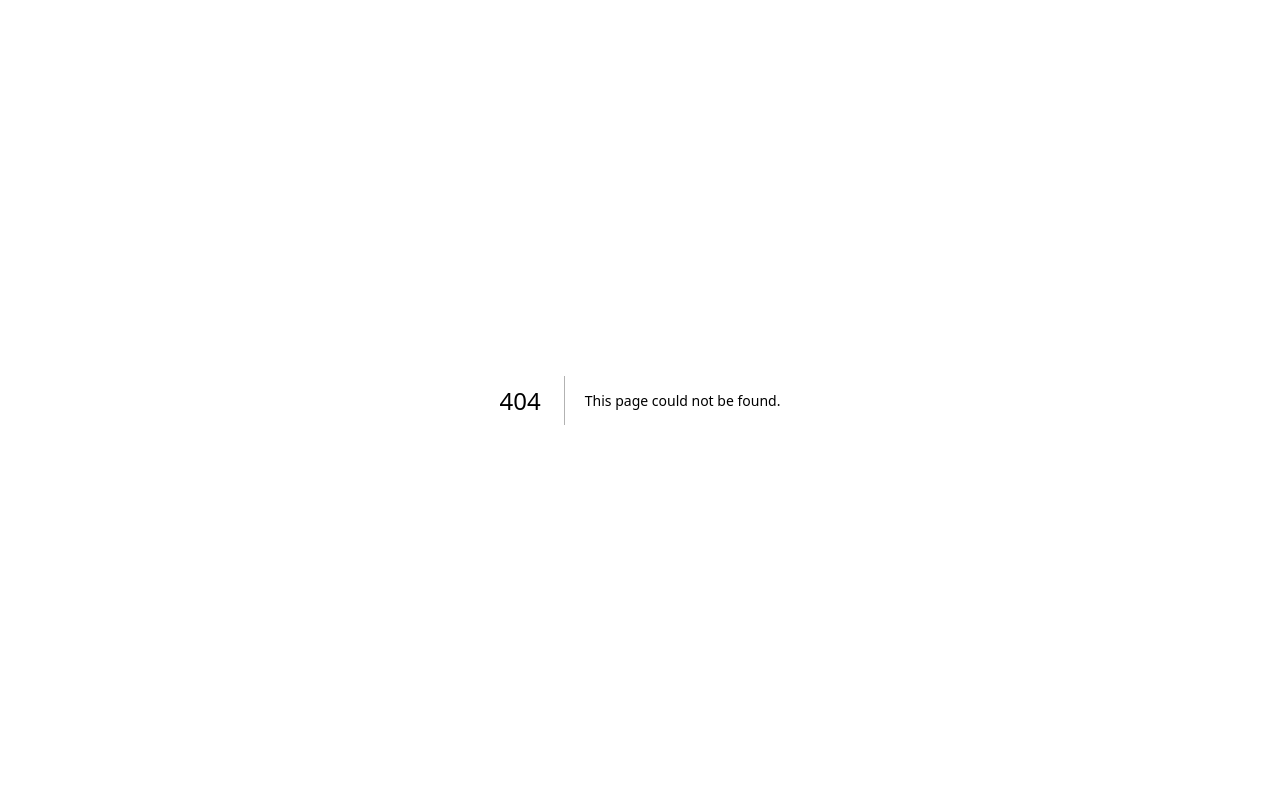
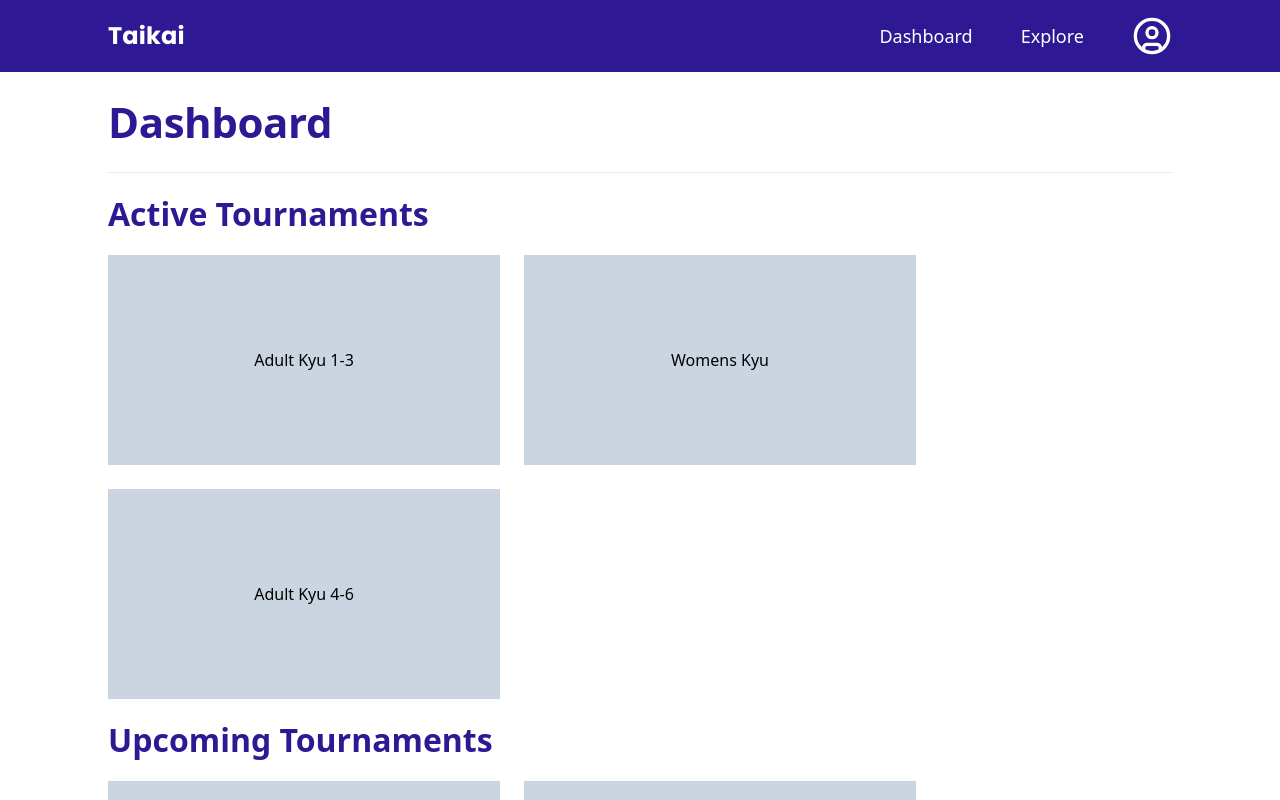
Before and after one commit to s3lven/kendo-brackets, a Next.js app: page /dashboard in a window 1280 px wide. Before the commit this address had no page. Shown: the top 800 px of the page. Built offline with nearby package versions, Linux system fonts and the light colour scheme.

Commit message:
feat: implemented navbar and dashboard page

```diff
--- /dev/null
+++ b/src/app/dashboard/page.tsx
@@ -0,0 +1,36 @@
+"use client";
+
+import { Bracket, dummyData } from "@/types/bracket_t";
+import DashboardItem from "../features/dashboard-item";
+import { useEffect, useState } from "react";
+
+const DashboardPage = () => {
+  const [bracketData, setBracketData] = useState<Bracket[]>([]);
+
+  useEffect(() => {
+    const getAllBrackets = () => {
+      setBracketData(dummyData);
+    };
+
+    getAllBrackets();
+  }, []);
+
+  return (
+    <>
+      {/* Header */}
+      <div className="w-full py-6 border-b border-grey ">
+        <h1 className="text-dark text-title">Dashboard</h1>
+      </div>
+      <div className="w-full h-[42px] flex flex-col gap-5">
+        {/* Active Brackets */}
+        <DashboardItem bracketData={bracketData} status="Active" />
+        {/* Upcoming Brackets */}
+        <DashboardItem bracketData={bracketData} status="Upcoming" />
+        {/* Past Brackets */}
+        <DashboardItem bracketData={bracketData} status="Past" />
+      </div>
+    </>
+  );
+};
+
+export default DashboardPage;
--- /dev/null
+++ b/src/app/features/dashboard-item.tsx
@@ -0,0 +1,34 @@
+import { Bracket, StatusType } from "@/types/bracket_t";
+
+type DashboardItemProps = {
+  bracketData: Bracket[];
+  status: StatusType
+};
+
+const DashboardItem = ({ bracketData, status }: DashboardItemProps) => {
+  return (
+    <>
+      {/* Header */}
+      <div className="w-full flex justify-between">
+        <h1 className="text-headline text-dark">{status} Tournaments</h1>
+        {/* <Button>Create New</Button> */}
+      </div>
+      {/* List */}
+      <div className="w-full flex flex-wrap gap-6">
+        {[...bracketData]
+          .filter((item) => item.status == "Active")
+          .map((item) => (
+            // TODO: Calculate the width of the item based on the width of the flexbox (or how big the screen is)
+            <div
+              key={`${item.tournamentName}-${item.bracketName}-${item.status}`}
+              className="w-[392px] h-[210px] bg-slate-300 flex flex-col items-center justify-center"
+            >
+              {item.bracketName}
+            </div>
+          ))}
+      </div>
+    </>
+  );
+};
+
+export default DashboardItem;
--- a/src/app/layout.tsx
+++ b/src/app/layout.tsx
@@ -1,6 +1,7 @@
 import type { Metadata } from "next";
 import localFont from "next/font/local";
 import "./globals.css";
+import DashboardNav from "@/components/navigation/dashboard-nav";
 
 const poppins = localFont({
   src: [
@@ -30,7 +31,10 @@ export default function RootLayout({
 }>) {
   return (
     <html lang="en" className={`${poppins.variable}`}>
-      <body>{children}</body>
+      <body>
+        <DashboardNav />
+        <div className="w-full flex flex-col gap-5 px-[108px] pb-8">{children}</div>
+      </body>
     </html>
   );
 }
--- a/src/app/page.tsx
+++ b/src/app/page.tsx
@@ -3,7 +3,7 @@
 export default function Home() {
   return (
     <div>
-      <p className="text-label uppercase">
+      <p className="text-shade2_30">
         New Project
       </p>
     </div>
--- /dev/null
+++ b/src/components/navigation/dashboard-nav.tsx
@@ -0,0 +1,63 @@
+import { CircleUser } from "lucide-react";
+import Link from "next/link";
+
+type NavigationItem = {
+  name: string;
+  to: string;
+  icon?: (props: React.SVGProps<SVGSVGElement>) => JSX.Element;
+};
+
+const navigation: NavigationItem[] = [
+  {
+    name: "Dashboard",
+    to: "/dashboard",
+  },
+  {
+    name: "Explore",
+    to: "/explore",
+  },
+  {
+    name: "Profile",
+    to: "/profile",
+    icon: CircleUser,
+  },
+];
+const DashboardNav = () => {
+  return (
+    <nav className="w-full h-[72px] bg-dark">
+      <div className="h-full flex justify-between items-center px-[108px] py-2">
+        <Link href="/" className="h-full flex items-center justify-center">
+          <p className="font-poppins font-bold text-2xl leading-6 tracking-[0.15px] text-white">
+            Taikai
+          </p>
+        </Link>
+        <div className="flex gap-12">
+          {navigation.map((item) => {
+            if (!item.icon)
+              return (
+                <Link
+                  key={item.name}
+                  className="flex items-center justify-center"
+                  href={item.to}
+                >
+                  <p className="text-white text-article">{item.name}</p>
+                </Link>
+              );
+            else
+              return (
+                <Link
+                  key={item.name}
+                  className="flex items-center justify-center"
+                  href={item.to}
+                >
+                  <item.icon className="text-white size-[40px]" />
+                </Link>
+              );
+          })}
+        </div>
+      </div>
+    </nav>
+  );
+};
+
+export default DashboardNav;
--- /dev/null
+++ b/src/types/bracket_t.ts
@@ -0,0 +1,98 @@
+type BracketType = "SingleElimination" | "DoubleElimination" | "Round Robin" | "Group Stage"
+type StatusType = "Active" | "Upcoming" | "Past"
+
+type Bracket = {
+    bracketName: string
+    bracketType: BracketType
+    tournamentName: string
+    status: StatusType
+
+    // seed: Match[]
+    // players: Player[]
+    // winner: Player
+    // bracketCode: string
+}
+
+const dummyData: Bracket[] = [
+    {
+      bracketName: "Adult Kyu 4-6",
+      bracketType: "SingleElimination",
+      tournamentName: "HSSK Taikai",
+      status: "Upcoming",
+    },
+    {
+      bracketName: "Adult Kyu 1-3",
+      bracketType: "SingleElimination",
+      tournamentName: "HSSK Taikai",
+      status: "Active",
+    },
+    {
+      bracketName: "1-2 Dan",
+      bracketType: "SingleElimination",
+      tournamentName: "HSSK Taikai",
+      status: "Upcoming",
+    },
+    {
+      bracketName: "3 Dan and Up",
+      bracketType: "SingleElimination",
+      tournamentName: "HSSK Taikai",
+      status: "Upcoming",
+    },
+    {
+      bracketName: "Womens Kyu",
+      bracketType: "SingleElimination",
+      tournamentName: "HSSK Taikai",
+      status: "Active",
+    },
+    {
+      bracketName: "Womens Dan",
+      bracketType: "SingleElimination",
+      tournamentName: "HSSK Taikai",
+      status: "Upcoming",
+    },
+    {
+      bracketName: "Senior Men",
+      bracketType: "SingleElimination",
+      tournamentName: "HSSK Taikai",
+      status: "Past",
+    },
+    {
+      bracketName: "Seniors Women",
+      bracketType: "SingleElimination",
+      tournamentName: "HSSK Taikai",
+      status: "Past",
+    },
+    {
+      bracketName: "Super Seniors",
+      bracketType: "SingleElimination",
+      tournamentName: "HSSK Taikai",
+      status: "Past",
+    },
+    {
+      bracketName: "Adult Kyu 4-6",
+      bracketType: "SingleElimination",
+      tournamentName: "HSSK Taikai",
+      status: "Active",
+    },
+    {
+      bracketName: "Youth 8-10 Years",
+      bracketType: "SingleElimination",
+      tournamentName: "HSSK Taikai",
+      status: "Past",
+    },
+    {
+      bracketName: "Youth 11-14 Years",
+      bracketType: "SingleElimination",
+      tournamentName: "HSSK Taikai",
+      status: "Past",
+    },
+    {
+      bracketName: "Youth 15-18",
+      bracketType: "SingleElimination",
+      tournamentName: "HSSK Taikai",
+      status: "Past",
+    },
+  ];
+
+export type {Bracket, StatusType,}
+export {dummyData}
```
Also changed, not shown: package.json (+7 -5 lines), 1 other file (tests, documents, lock files or other folders).
